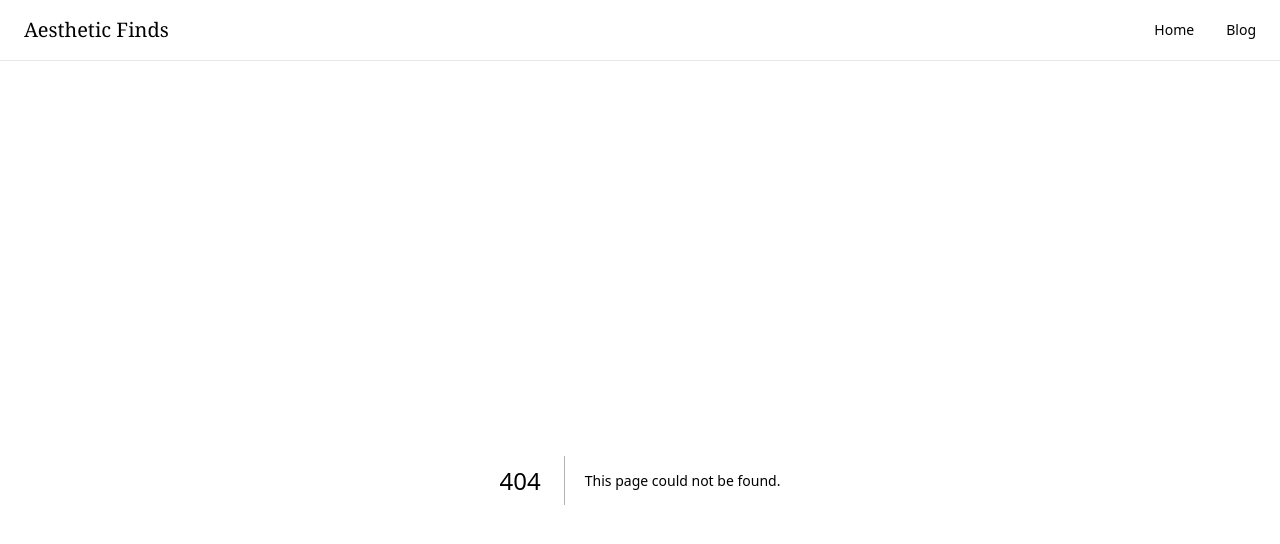
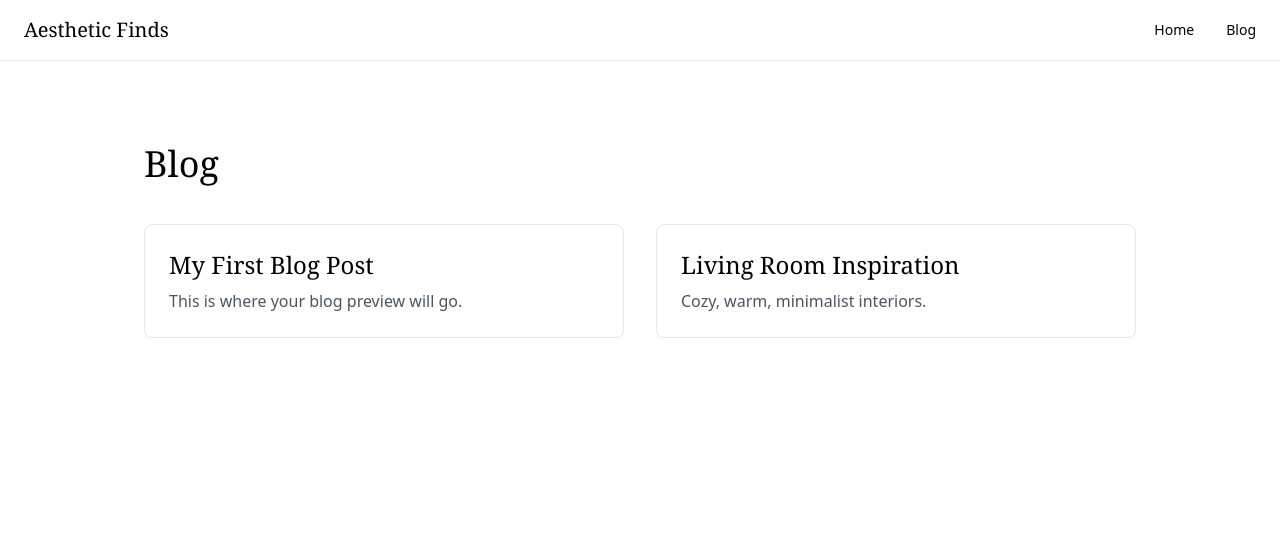
Before and after one commit to muasyamuthengi-gif/aestheticfindsbyanna, a Next.js app: page /blog in a window 1280 px wide. Before the commit this address had no page. Shown: the top 544 px of the page. Built offline with nearby package versions, Linux system fonts and the light colour scheme; a web font is replaced by a local one.

Commit message:
Refactor BlogPage layout and update post titles
Updated the BlogPage component layout and content.

```diff
--- /dev/null
+++ b/app/blog/page.js
@@ -0,0 +1,29 @@
+export default function BlogPage() {
+  return (
+    <main className="max-w-5xl mx-auto py-16 px-4">
+      <h1 className="text-4xl font-serif mb-10">
+        Blog
+      </h1>
+
+      <div className="grid md:grid-cols-2 gap-8">
+        <div className="border p-6 rounded-lg">
+          <h2 className="text-2xl font-serif mb-2">
+            My First Blog Post
+          </h2>
+          <p className="text-gray-600">
+            This is where your blog preview will go.
+          </p>
+        </div>
+
+        <div className="border p-6 rounded-lg">
+          <h2 className="text-2xl font-serif mb-2">
+            Living Room Inspiration
+          </h2>
+          <p className="text-gray-600">
+            Cozy, warm, minimalist interiors.
+          </p>
+        </div>
+      </div>
+    </main>
+  );
+}
--- a/app/blog/pages.js
+++ /dev/null
@@ -1,21 +0,0 @@
-import Link from "next/link";
-
-export default function BlogPage() {
-  return (
-    <main className="max-w-5xl mx-auto px-6 py-20">
-      <h1 className="text-4xl font-serif mb-10">Blog</h1>
-
-      <div className="grid md:grid-cols-2 gap-8">
-        <Link
-          href="/blog/post-one"
-          className="border p-6 rounded-xl hover:shadow-lg"
-        >
-          <h2 className="text-2xl font-serif mb-2">
-            First Blog Post
-          </h2>
-          <p>Click to read more.</p>
-        </Link>
-      </div>
-    </main>
-  );
-}
```
